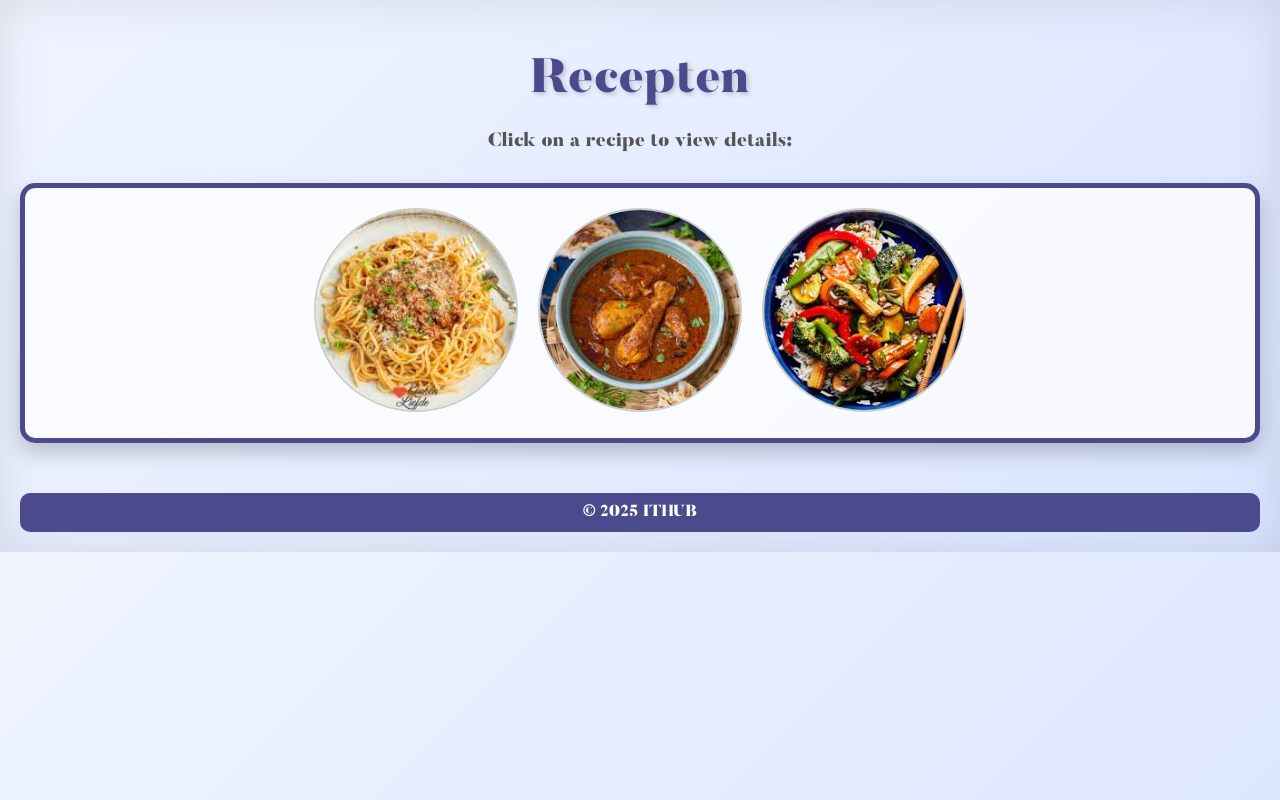
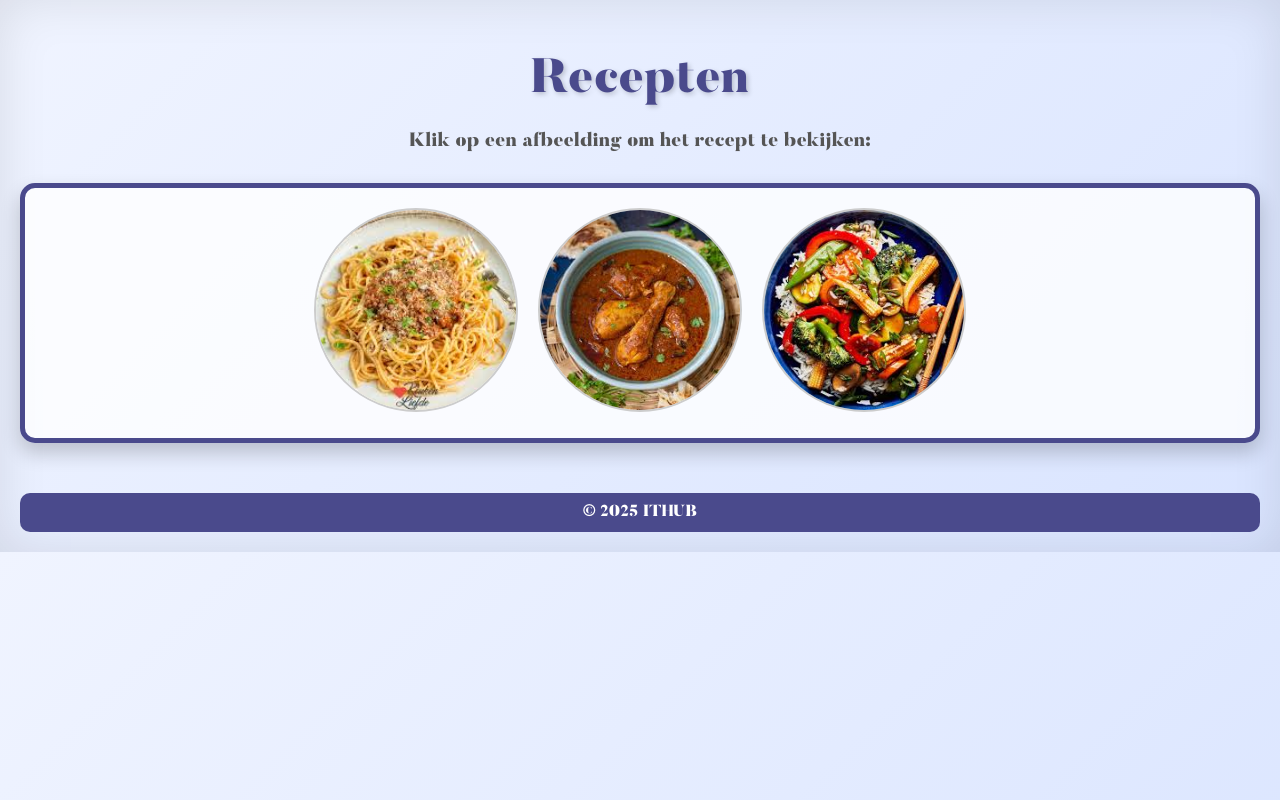
Before and after one commit to Jhhzwiep/Cweb, a plain HTML site: page Index.html in a window 1280 px wide. Drawn offline with Linux system fonts and the light colour scheme.

Commit message:
Update Index.html

```diff
--- a/Index.html
+++ b/Index.html
@@ -3,12 +3,12 @@
 <head>
     <meta charset="UTF-8">
     <meta name="viewport" content="width=device-width, initial-scale=1.0">
-    <title>Recipe Website</title>
+    <title>Recepten</title>
     <link rel="stylesheet" href="Styles/Styles.css">
 </head>
 <body>
     <h1>Recepten</h1>
-    <p>Click on a recipe to view details:</p>
+    <p>Klik op een afbeelding om het recept te bekijken:</p>
     <div class="recipe-container">
         <a href="html/spaghetti.html">
             <img src="img/spaghetti.jpg" alt="Spaghetti Bolognese">
```
